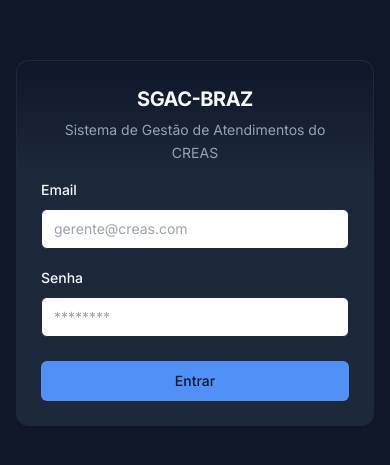
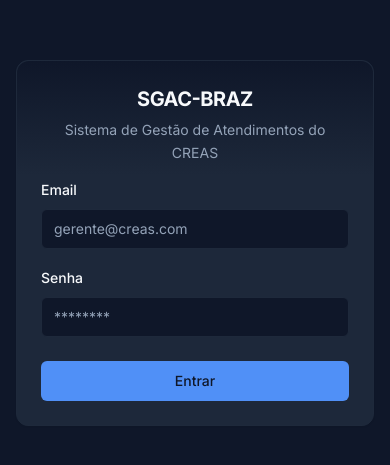
Before and after one commit to creasbrz/sgac-braz-creas, a React (Vite) app in the folder frontend/: page / in a window 390 px wide. Shown: the part 179-644 px from the top of the page. Built offline with nearby package versions, Linux system fonts and the light colour scheme; what pdfmake would draw is missing.

Commit message:
Fix: Layout Mobile, Gráficos e URL da API

```diff
--- a/frontend/src/components/ui/input.tsx
+++ b/frontend/src/components/ui/input.tsx
@@ -1,13 +1,26 @@
+// frontend/src/components/ui/input.tsx
+import * as React from "react"
 import { cn } from "@/lib/utils"
 
-export function Input({ className, ...props }: any) {
+export interface InputProps
+  extends React.InputHTMLAttributes<HTMLInputElement> {}
+
+const Input = React.forwardRef<HTMLInputElement, InputProps>(
+  ({ className, type, ...props }, ref) => {
     return (
       <input
+        type={type}
         className={cn(
-        "h-10 w-full rounded-md border border-border bg-white px-3 text-sm shadow-sm focus-visible:outline-none focus-visible:ring-2 focus-visible:ring-primary/60 disabled:bg-muted",
+          // [CORREÇÃO] Trocado 'bg-white' por 'bg-background'
+          "flex h-10 w-full rounded-md border border-input bg-background px-3 py-2 text-sm ring-offset-background file:border-0 file:bg-transparent file:text-sm file:font-medium placeholder:text-muted-foreground focus-visible:outline-none focus-visible:ring-2 focus-visible:ring-ring focus-visible:ring-offset-2 disabled:cursor-not-allowed disabled:opacity-50",
           className
         )}
+        ref={ref}
         {...props}
       />
     )
   }
+)
+Input.displayName = "Input"
+
+export { Input }
--- a/frontend/src/components/ui/select.tsx
+++ b/frontend/src/components/ui/select.tsx
@@ -6,9 +6,7 @@
 import { cn } from "@/lib/utils"
 
 const Select = SelectPrimitive.Root
-
 const SelectGroup = SelectPrimitive.Group
-
 const SelectValue = SelectPrimitive.Value
 
 const SelectTrigger = React.forwardRef<
@@ -18,7 +16,8 @@
   <SelectPrimitive.Trigger
     ref={ref}
     className={cn(
-      "flex h-10 w-full items-center justify-between rounded-md border border-input bg-background px-3 py-2 text-sm ring-offset-background placeholder:text-muted-foreground focus:outline-none focus:ring-2 focus:ring-ring focus:ring-offset-2 disabled:cursor-not-allowed disabled:opacity-50",
+      // [CORREÇÃO] Trocado 'bg-white' por 'bg-background'
+      "flex h-10 w-full items-center justify-between rounded-md border border-input bg-background px-3 py-2 text-sm ring-offset-background placeholder:text-muted-foreground focus:outline-none focus-visible:ring-2 focus-visible:ring-ring focus-visible:ring-offset-2 disabled:cursor-not-allowed disabled:opacity-50",
       className
     )}
     {...props}
@@ -39,6 +38,7 @@
     <SelectPrimitive.Content
       ref={ref}
       className={cn(
+        // [CORREÇÃO] Trocado 'bg-white' por 'bg-popover' (padrão para dropdowns)
         "relative z-50 min-w-[8rem] overflow-hidden rounded-md border bg-popover text-popover-foreground shadow-md data-[state=open]:animate-in data-[state=closed]:animate-out data-[state=closed]:fade-out-0 data-[state=open]:fade-in-0 data-[state=closed]:zoom-out-95 data-[state=open]:zoom-in-95 data-[side=bottom]:slide-in-from-top-2 data-[side=left]:slide-in-from-right-2 data-[side=right]:slide-in-from-left-2 data-[side=top]:slide-in-from-bottom-2",
         position === "popper" &&
           "data-[side=bottom]:translate-y-1 data-[side=left]:-translate-x-1 data-[side=right]:translate-x-1 data-[side=top]:-translate-y-1",
--- a/frontend/src/components/ui/textarea.tsx
+++ b/frontend/src/components/ui/textarea.tsx
@@ -1,6 +1,5 @@
 // frontend/src/components/ui/textarea.tsx
 import * as React from "react"
-
 import { cn } from "@/lib/utils"
 
 export interface TextareaProps
@@ -11,6 +10,7 @@
     return (
       <textarea
         className={cn(
+          // [CORREÇÃO] Trocado 'bg-white' por 'bg-background'
           "flex min-h-[80px] w-full rounded-md border border-input bg-background px-3 py-2 text-sm ring-offset-background placeholder:text-muted-foreground focus-visible:outline-none focus-visible:ring-2 focus-visible:ring-ring focus-visible:ring-offset-2 disabled:cursor-not-allowed disabled:opacity-50",
           className
         )}
```
Lines whose indentation alone changed are shown as unchanged.
